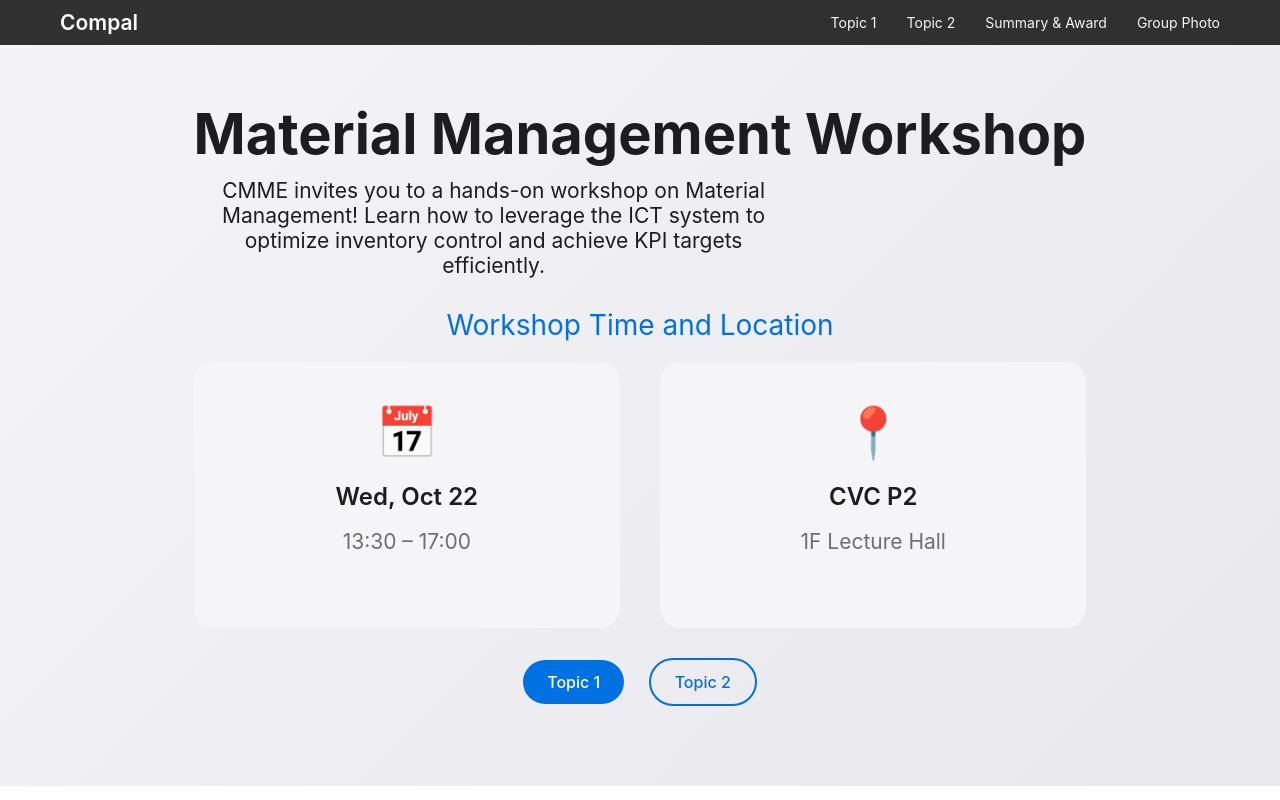
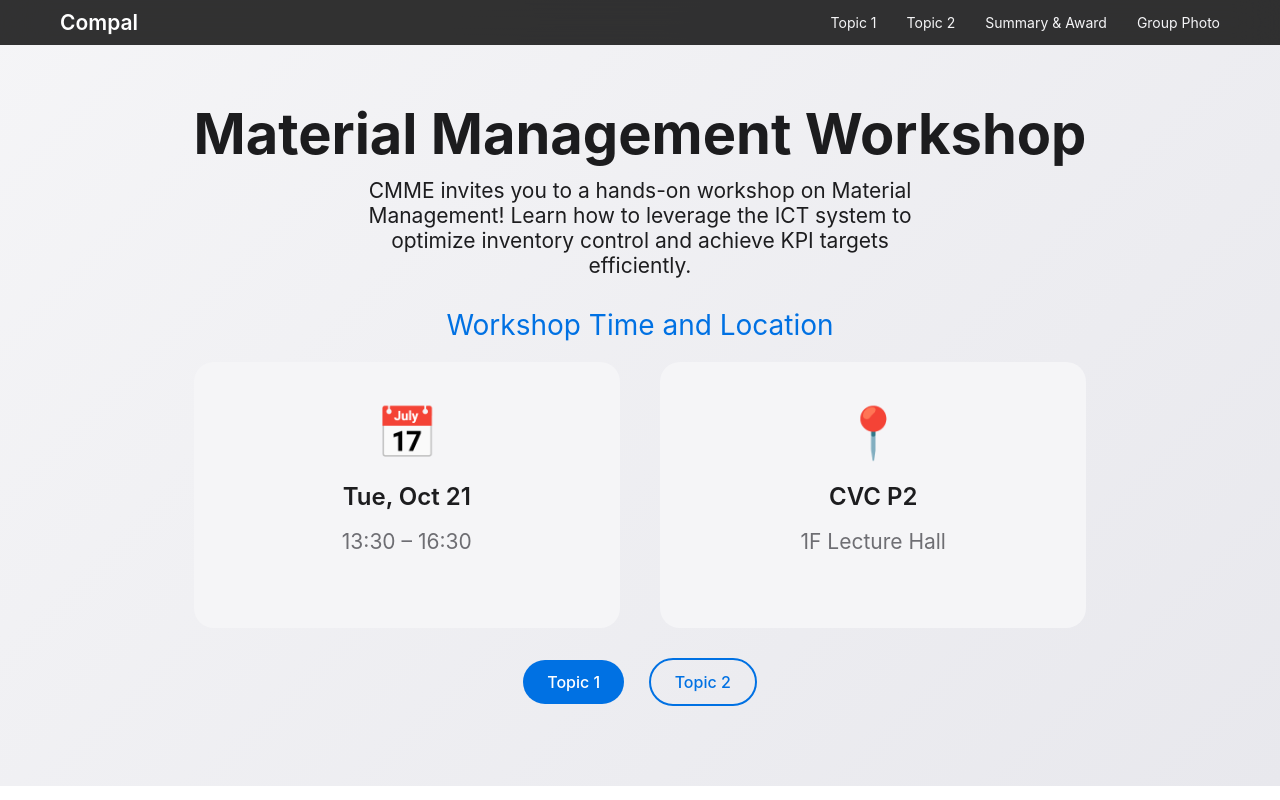
Before and after one commit to x0933475426/material_management_workshop, a plain HTML site: page index.html in a window 1280 px wide. Shown: the top 800 px of the page. Drawn offline with Linux system fonts and the light colour scheme.

Commit message:
Add files via upload

```diff
--- a/index.html
+++ b/index.html
@@ -112,6 +112,8 @@
             font-size: 56px;
             font-weight: 700;
             margin-bottom: 10px;
+            /* Material Management Workshop 的深灰黑色 */
+            color: #1c1c1e;
             opacity: 0;
             transform: translateY(30px);
             animation: fadeUp 1s ease forwards;
@@ -124,22 +126,35 @@
             opacity: 0;
             transform: translateY(30px);
             animation: fadeUp 1s ease 0.2s forwards;
-            /* 📌 新增或修改這一行來設定深藍色 */
-            color: #0071e3; /* 這是 Apple 官方藍色，讓它顯眼 */
+            /* Workshop Time and Location 的深藍色 */
+            color: #0071e3;
         }
 
         .hero p {
             font-size: 21px;
             max-width: 600px;
             margin-bottom: 30px;
+
+            /* 保持容器置中 */
+            display: block;
+            margin-left: auto;
+            margin-right: auto;
+
+            /* 📌 移除打字機相關樣式，使用原來的平滑漸入動畫 */
             opacity: 0;
             transform: translateY(30px);
             animation: fadeUp 1s ease 0.4s forwards;
+
+            white-space: normal;
+            text-align: center;
         }
 
+        /* 📌 移除 .typing-cursor 和 @keyframes blink-caret */
+
+
         .hero-buttons {
-            /* 📌 新增或調整這裡的 margin-top 值 */
-            margin-top: 30px; /* 增加頂部邊距，讓它與上方的文字拉開距離 */
+            /* 調整按鈕與上方文字的距離 */
+            margin-top: 30px;
             opacity: 0;
             transform: translateY(30px);
             animation: fadeUp 1s ease 0.6s forwards;
@@ -542,8 +557,8 @@
             <div class="features-grid">
                 <div class="feature-card">
                     <div class="feature-icon">📅</div>
-                    <h3 class="feature-title">Wed, Oct 22 </h3>
-                    <p class="feature-desc">13:30 – 17:00</p>
+                    <h3 class="feature-title">Tue, Oct 21 </h3>
+                    <p class="feature-desc">13:30 – 16:30</p>
                 </div>
                 <div class="feature-card">
                     <div class="feature-icon">📍</div>
@@ -738,6 +753,12 @@
                 }
             });
         });
+
+        // 📌 移除打字機效果 JS 邏輯
+        // const typingTextElement = document.getElementById('typing-text');
+        // if (typingTextElement) {
+        //     ...
+        // }
     </script>
 </body>
 </html>
```
